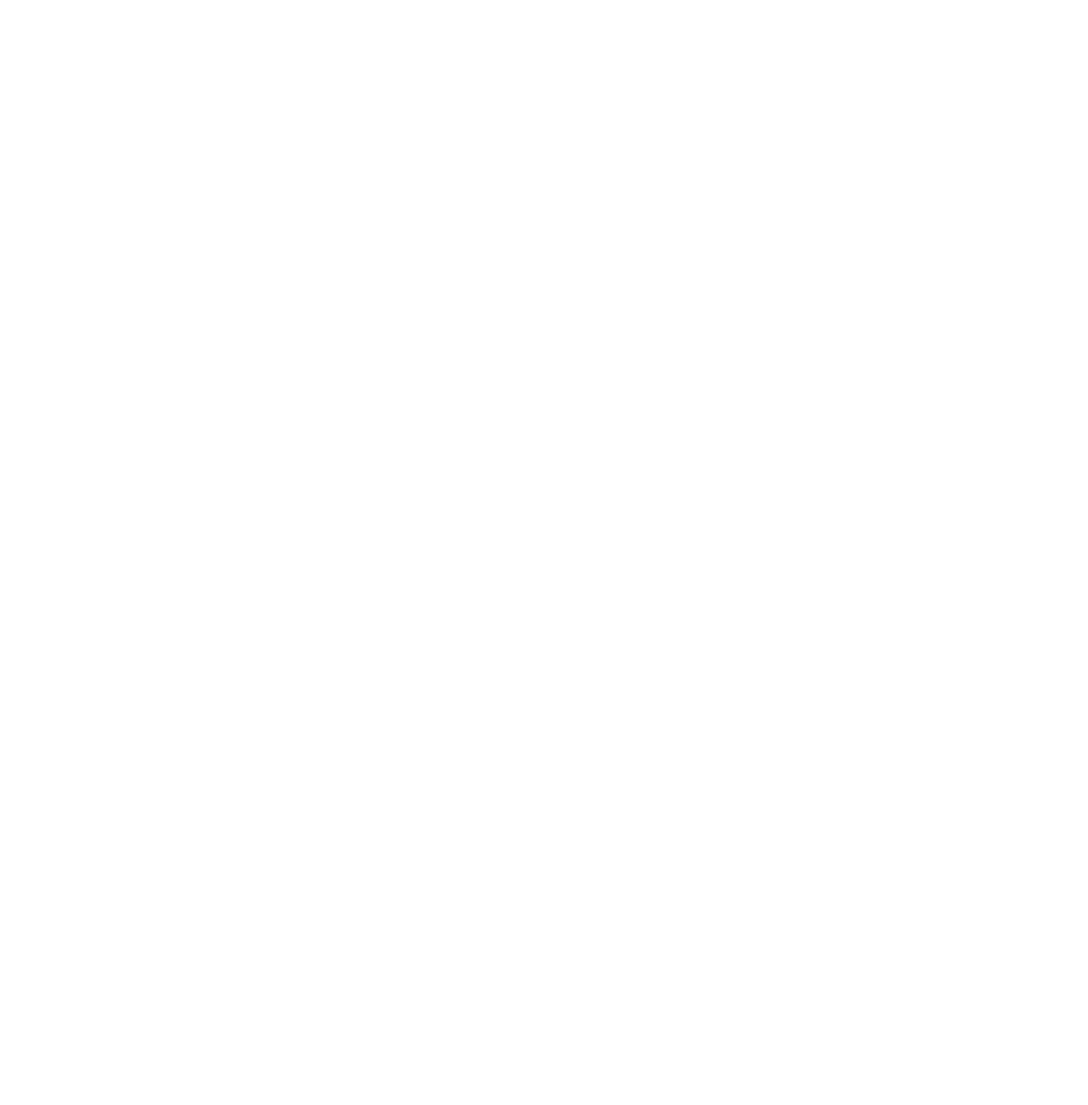
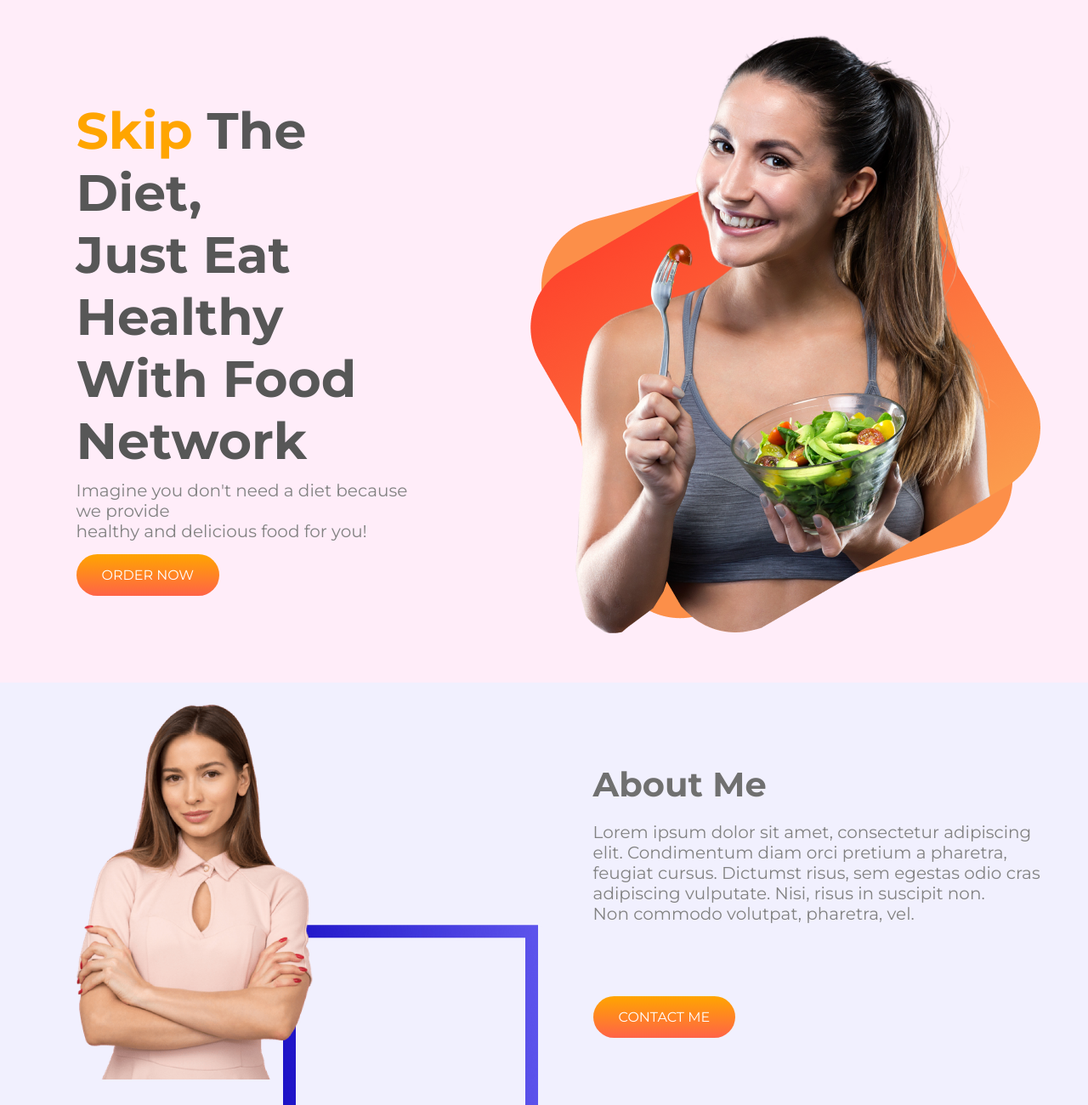
Before and after one commit to bd-dev-ismail/partices-2, a plain HTML site: page index.html in a window 1280 px wide. Shown: the whole page at 85% size. Before the commit the page ends 800 px from the top, so only its background shows below. Drawn offline with Linux system fonts and the light colour scheme.

Commit message:
About Section

```diff
--- a/index.html
+++ b/index.html
@@ -1,14 +1,47 @@
 <!DOCTYPE html>
 <html lang="en">
 <head>
+    <!--Required Meta Tags-->
     <meta charset="UTF-8">
     <meta http-equiv="X-UA-Compatible" content="IE=edge">
     <meta name="viewport" content="width=device-width, initial-scale=1.0">
+    <!--Title-->
     <title>Eating Express</title>
+    <!--Favicon-->
     <link rel="shortcut icon" href="images/favicon.jpg" type="image/x-icon">
+    <!--Css File-->
     <link rel="stylesheet" href="style.css">
 </head>
 <body>
+    <!--Start Hero Section-->
+        <section id="hero" class="hero-area flexiable-container">
+            <div class="hero-content row">
+                    <h1><span class="color">Skip</span> The Diet, <br> Just Eat Healthy <br> With Food Network</h1>
+                    <p>Imagine you don't need a diet because we provide <br>
+                    healthy and delicious food for you!</p>
+                    <a class="btn" href="https://ismailratul.com">Order Now</a>
+            </div>
+            <div class="hero-image row">
+                <img src="images/Group 8425.png" alt="Hero-Area-Image">
+            </div>
+        </section>
+        <!--End Hero Section-->
 
+        <!--Start About Section-->
+        <section id="about" class="flexiable-container">
+            <div class="about-image row">
+                <img src="images/Person Image.png" alt="About Image">
+            </div>
+            <div class="about-container row">
+                <h2>About Me</h2>
+                <p>Lorem ipsum dolor sit amet, consectetur adipiscing <br> elit. Condimentum diam orci pretium a pharetra, <br> feugiat cursus.
+                Dictumst risus, sem egestas odio cras <br> adipiscing vulputate. Nisi, risus in suscipit non. <br> Non commodo volutpat, pharetra,
+                vel.</p>
+                <a href="https://ismailratul.com" class="btn">Contact Me</a>
+            </div>
+        </section>
+        <!--End About Section-->
+        <!--Start Recipie Section-->
+        <!--End Recipie Section-->
 </body>
 </html>
--- a/style.css
+++ b/style.css
@@ -1,4 +1,95 @@
+/*===============================================================
+    Template Name : Eating Express Template.
+    Tamplate Url :
+    Description : An Awesome Dish Template.
+    Author : MD Ismail Hossen (Ratul).
+    Author Url : https://ismailratul.com
+    Verson : 1.0
+    Support : ismailratul7@gmail.com
+=================================================================*/
+/*===============================================================
+        CSS INDEX
+        =========
+        1. COMMON CSS.
+        2. Hero Section..
+        3. About Section.
+        4. Recipie Section.
+        5.
+=================================================================*/
+/*========================================================================
+        1. COMMON CSS
+===========================================================================*/
+@import url('https://fonts.googleapis.com/css2?family=Montserrat:wght@400;700&display=swap');
 *{
     padding: 0;
     margin: 0;
+    -webkit-box-sizing: border-box;
+    box-sizing: border-box;
 }
+body{
+    font-family: 'Montserrat', sans-serif;
+
+}
+h1{
+    font-size: 60px;
+    color: #575757;
+}
+h2{
+    font-size: 40px;
+    color: #707070;
+    margin-bottom: 20px;
+}
+p{
+    font-size: 20px;
+    color: #828282;
+    margin-bottom: 30px;
+}
+/*===========2.Hero Section==========*/
+.color{
+    color: orange;
+}
+.flexiable-container{
+    display: flex;
+
+}
+.hero-content {
+    margin: auto;
+
+}
+.hero-content h1{
+    margin-bottom: 10px;
+}
+
+.row{
+    width: 60%;
+    margin-left: 5%;
+    padding: 2%;
+}
+.hero-area{
+    background-color: #FFEDF9;
+}
+.btn{
+    text-decoration: none;
+        padding: 15px 30px;
+        color: #fff;
+        border-radius: 25px;
+        background-image: linear-gradient(orange, tomato);
+        text-transform: uppercase;
+        font-weight: 400;
+
+}
+/*===========3.About Section==========*/
+#about{
+    background-image: url(images/Frame\ 56.jpg);
+    background-repeat: no-repeat;
+}
+.about-image img{
+    width: 50%;
+}
+.about-container {
+    margin: auto;
+}
+.about-container p{
+    margin-bottom: 100px;
+}
+/*===========4.Recipie Section==========*/
```
Also changed, not shown: images/Group8450.png (renamed from images/Group 8450.png), images/Person Image.png (added), 1 other file.
